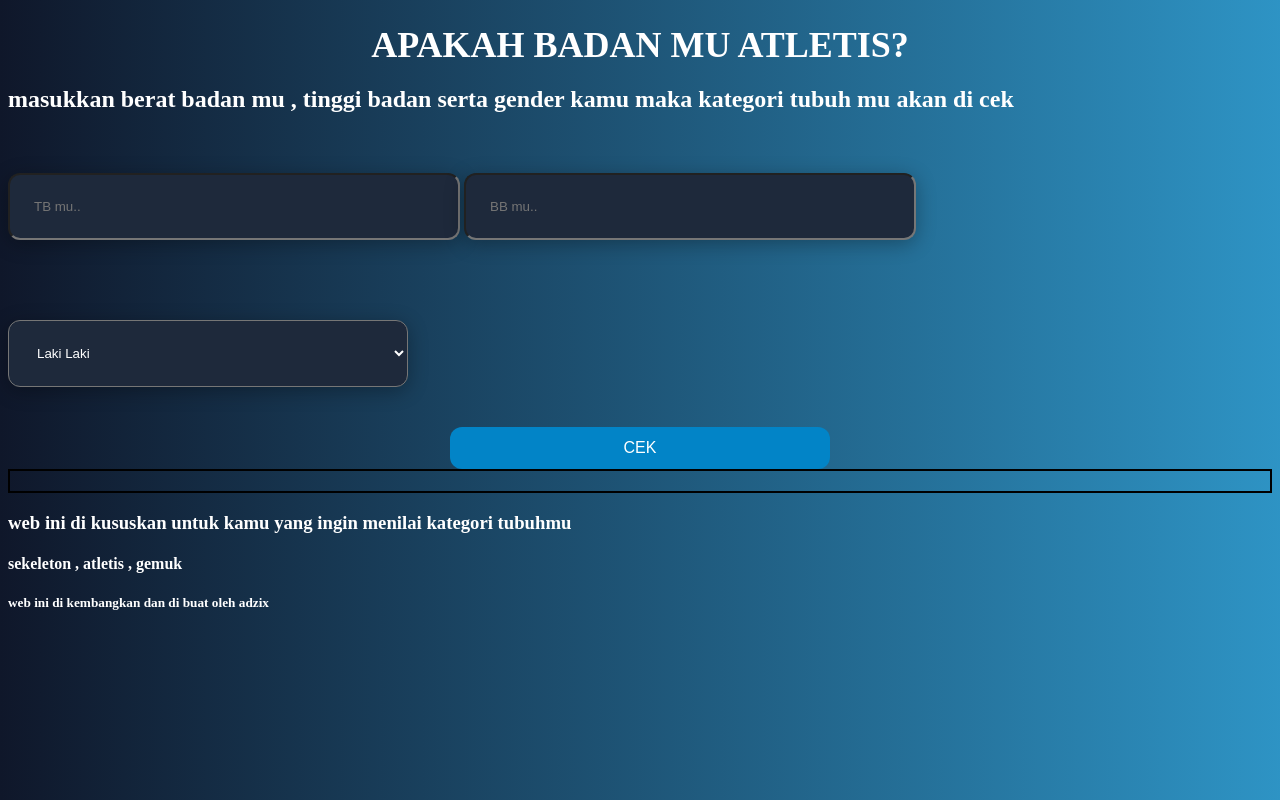
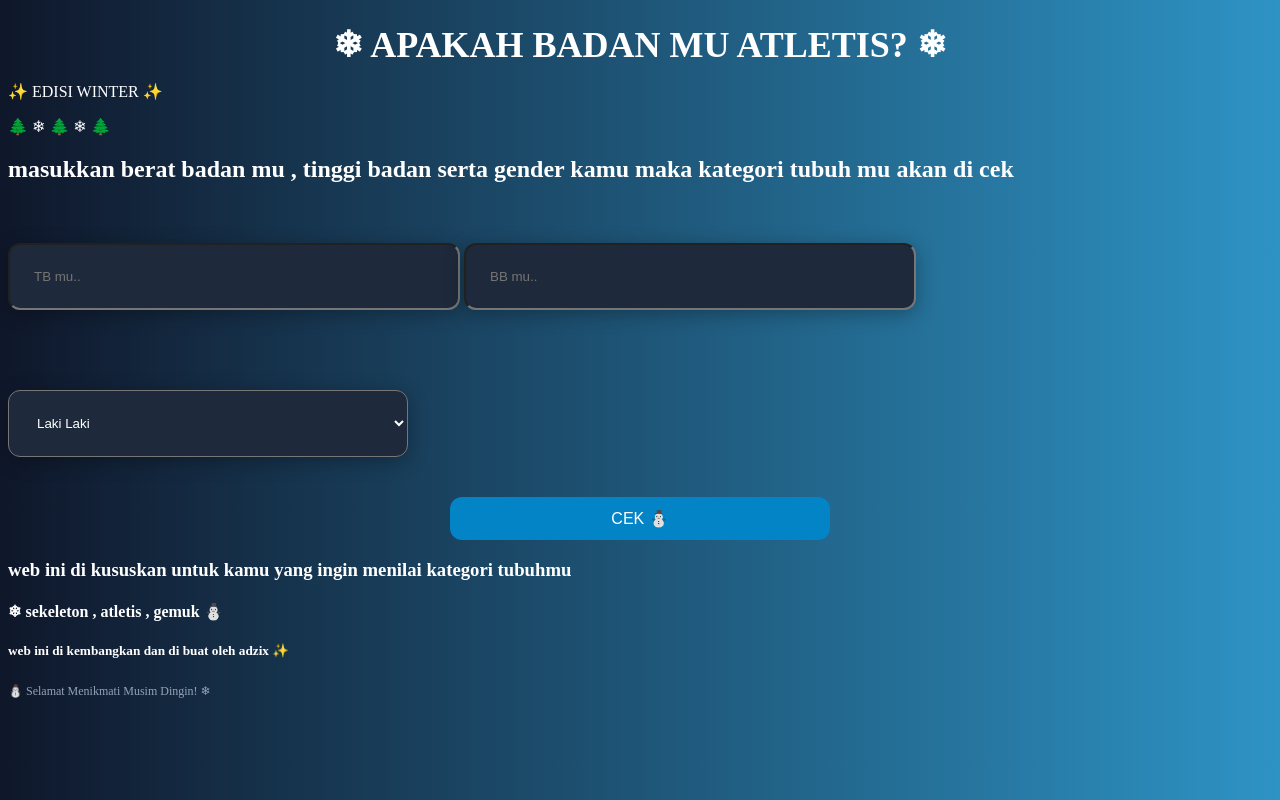
Before and after one commit to Adzix92/timbangan-badan-, a plain HTML site: page index.html in a window 1280 px wide. Drawn offline with Linux system fonts and the light colour scheme.

Commit message:
Update index.html

```diff
--- a/index.html
+++ b/index.html
@@ -1,14 +1,18 @@
 <!DOCTYPE html>
 <html>
     <head>
-        <title>Kalkulator Berat Badan Ideal Online Gratis</title>
-        <meta name="description" content="Hitung perkiraan berat badan ideal berdasarkan tinggi badan dan informasi pengguna dengan kalkulator berat badan ideal online gratis.">
-
+        <meta charset="UTF-8">
+        <meta name="viewport" content="width=device-width, initial-scale=1.0">
+        <title>❄ KATEGORI BADAN MU — EDISI WINTER</title>
         <link rel="stylesheet" href="style.css"/>
     </head>
     <body>
 
-        <h1>APAKAH BADAN MU ATLETIS?</h1>
+        <div class="salju"></div>
+
+        <h1>❄ APAKAH BADAN MU ATLETIS? ❄</h1>
+        <p class="sub-winter">✨ EDISI WINTER ✨</p>
+        <p class="pohon">🌲 ❄ 🌲 ❄ 🌲</p>
 
         <h2>masukkan berat badan mu , tinggi badan serta gender kamu
             maka kategori tubuh mu akan di cek
@@ -19,12 +23,14 @@
             <option value="Laki-laki">Laki Laki</option>
             <option value="Perempuan">Perempuan</option>
         </select>
-        <button id="tombolproses">CEK</button>
-        <div id="list" style="border: 2px solid black;padding: 10px;"></div>
+        <button id="tombolproses">CEK ⛄</button>
+        <div id="list"></div>
 
         <h3>web ini di kususkan untuk kamu yang ingin menilai kategori tubuhmu</h3>
-        <h4>sekeleton , atletis , gemuk </h4>
-        <h5>web ini di kembangkan dan di buat oleh adzix </h5>
+        <h4>❄ sekeleton , atletis , gemuk ⛄</h4>
+        <h5>web ini di kembangkan dan di buat oleh adzix ✨</h5>
+
+        <footer>⛄ Selamat Menikmati Musim Dingin! ❄</footer>
 
         <script src="index.js"></script>
 
```
